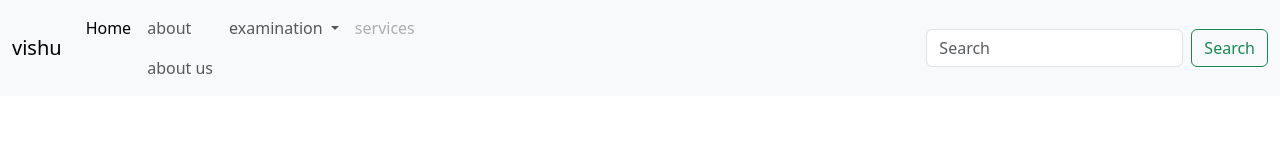
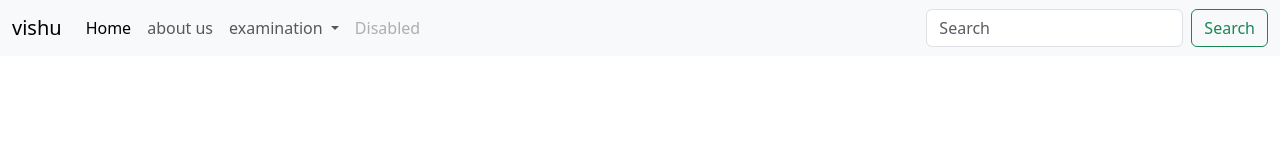
Before and after one commit to shubhmpandey77/branchinglearn, a plain HTML site: page index.html in a window 1280 px wide. Drawn offline with nearby package versions, Linux system fonts and the light colour scheme.

Commit message:
Revert "updated navbar"
This reverts commit 45be577983f6dce157a8e2dfe909550a0ff6ff44.

```diff
--- a/index.html
+++ b/index.html
@@ -19,7 +19,6 @@
                 <a class="nav-link active" aria-current="page" href="#">Home</a>
               </li>
               <li class="nav-item">
-                <a class="nav-link" href="#">about</a>
                 <a class="nav-link" href="#">about us</a>
               </li>
               <li class="nav-item dropdown">
@@ -34,7 +33,7 @@
                 </ul>
               </li>
               <li class="nav-item">
-                <a class="nav-link disabled">services</a>
+                <a class="nav-link disabled">Disabled</a>
               </li>
             </ul>
             <form class="d-flex" role="search">
```
